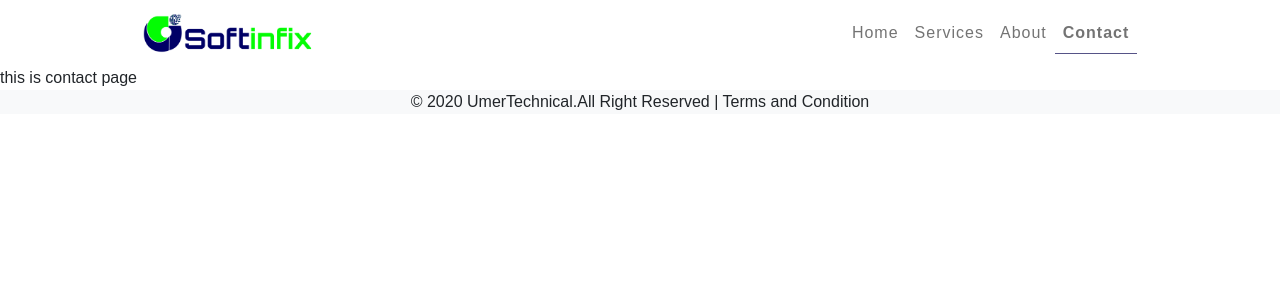
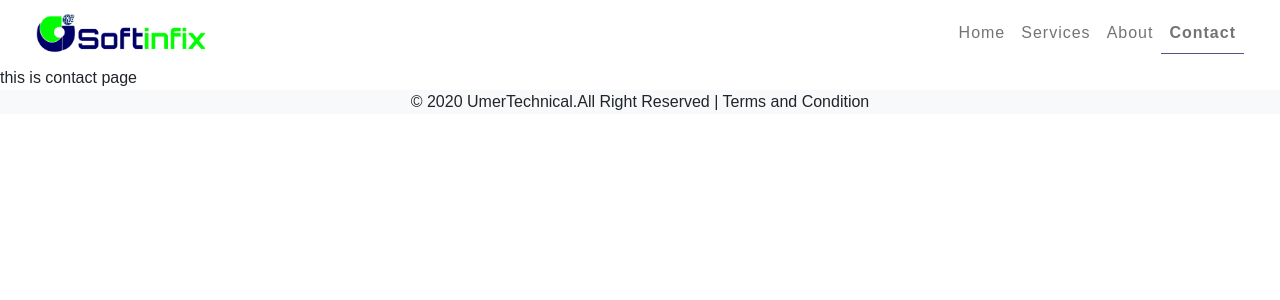
Before and after one commit to umerfarooqsohail/softinfix, a React (Create React App) app: page /contact in a window 1280 px wide. Shown: the top 300 px of the page. Built offline with nearby package versions, Linux system fonts and the light colour scheme.

Commit message:
nav col 12

```diff
--- a/src/pages/navebar/Navebar.jsx
+++ b/src/pages/navebar/Navebar.jsx
@@ -10,7 +10,7 @@ const Navbar = () => {
     <>
       <div className="container-fluid nav_bg">
         <div className="row">
-          <div className="col-10 mx-auto">
+          <div className="col-12 mx-auto">
             <nav className="navbar navbar-expand-lg navbar-light ">
               <div className="container-fluid">
 
```
